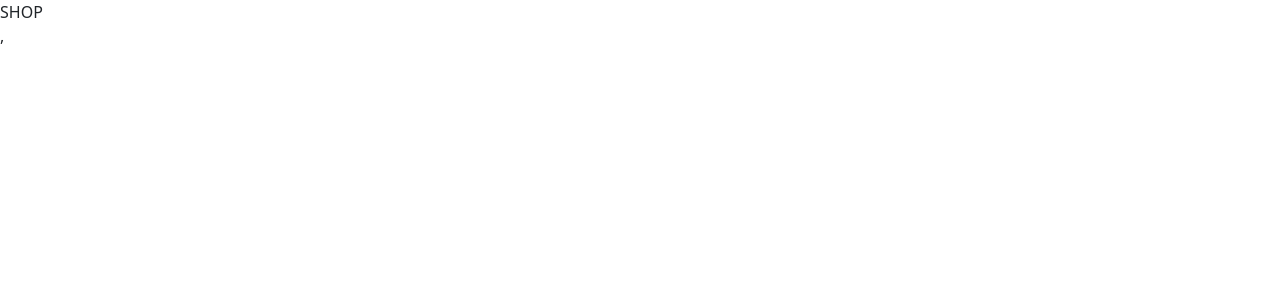
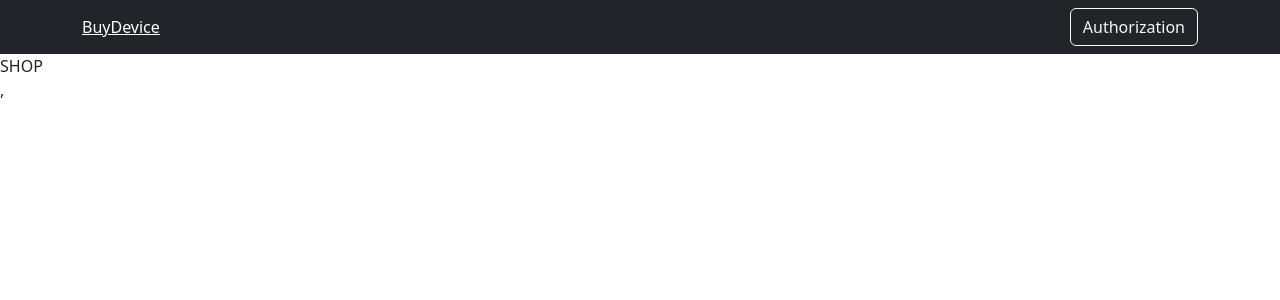
Before and after one commit to Yuliya-Karuk/online-store-course, a React (Create React App) app in the folder client/: page / in a window 1280 px wide. Shown: the top 300 px of the page. Built offline with nearby package versions, Linux system fonts and the light colour scheme.

Commit message:
feat: add navbar with react-bootstrap

```diff
--- a/client/src/App.js
+++ b/client/src/App.js
@@ -1,10 +1,12 @@
 import React from 'react';
 import { BrowserRouter } from "react-router-dom";
 import AppRouter from './components/AppRouter';
+import NavBar from './components/NavBar';
 
 function App() {
   return (
     <BrowserRouter>
+      <NavBar />
       <AppRouter />
     </BrowserRouter>
   );
--- /dev/null
+++ b/client/src/components/NavBar.js
@@ -0,0 +1,33 @@
+import React, { useContext } from 'react';
+import { Context } from '..';
+import Container from 'react-bootstrap/Container';
+import Button from 'react-bootstrap/Button';
+import Nav from 'react-bootstrap/Nav';
+import Navbar from 'react-bootstrap/Navbar';
+import { NavLink } from 'react-router-dom';
+import { SHOP_ROUTE } from '../utils/consts';
+import { observer } from 'mobx-react-lite';
+
+const NavBar = observer(() => {
+  const {user} = useContext(Context);
+  return (
+    <Navbar bg="dark" data-bs-theme="dark">
+        <Container>
+          <NavLink style={{color: 'white'}} to={SHOP_ROUTE}>BuyDevice</NavLink>
+          {user.isAuth ?
+            <Nav className="ml-auto" style={{color: 'white'}}>
+              <Button variant={"outline-light"} className="me-2">Admin panel</Button>
+              <Button variant={"outline-light"}>Log out</Button>
+            </Nav>
+            :
+            <Nav className="ml-auto" style={{color: 'white'}}>
+              <Button variant={"outline-light"} onClick={() => user.setIsAuth(true)}>Authorization</Button>
+            </Nav>
+          }
+
+        </Container>
+      </Navbar>
+  );
+});
+
+export default NavBar;
```
